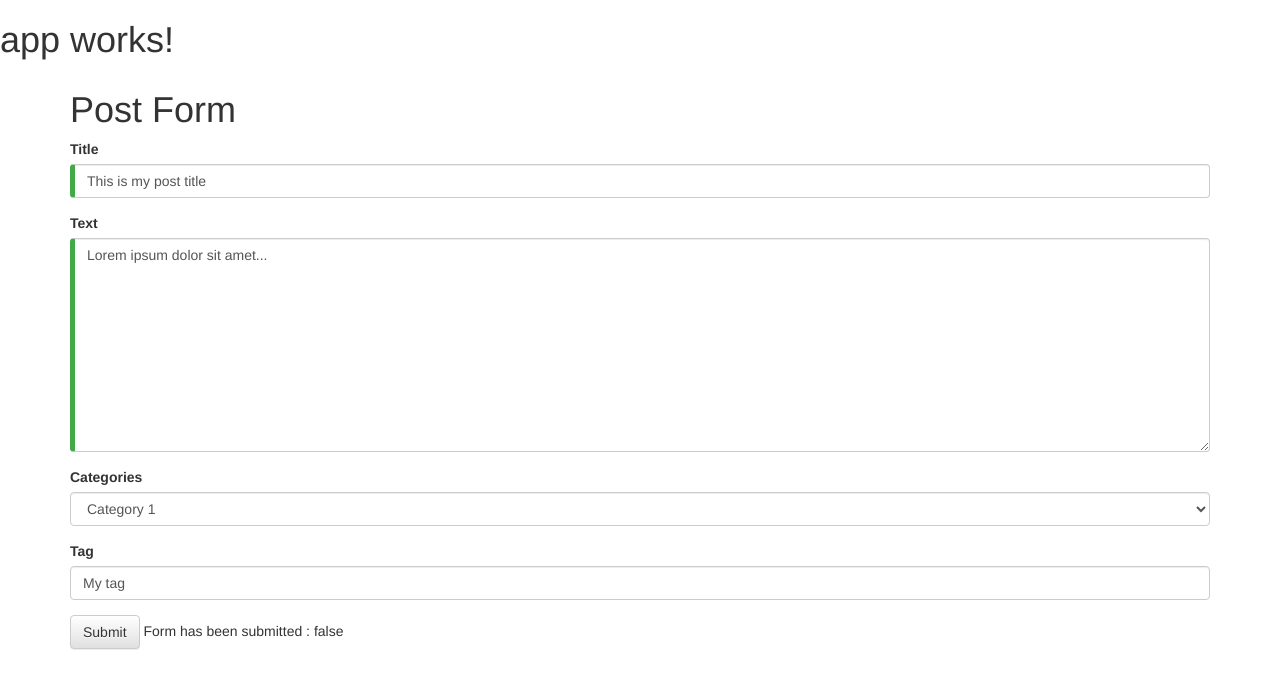
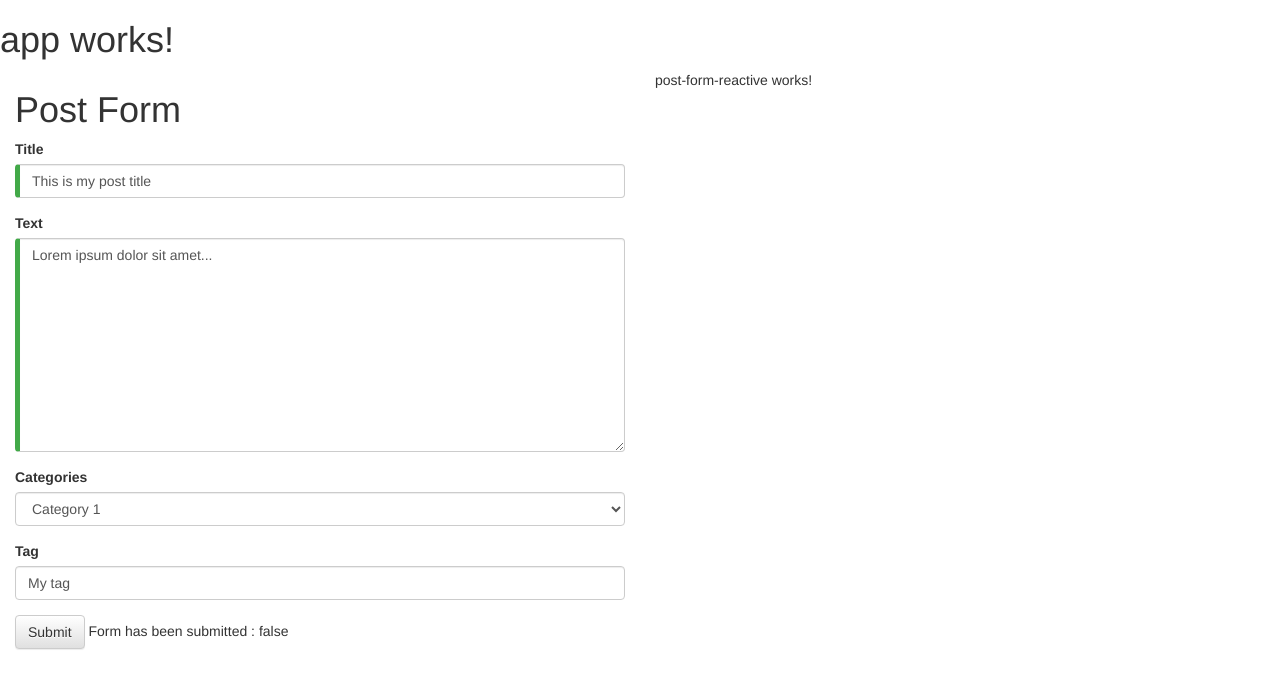
Before and after one commit to WeAreOne/ng-forms, an Angular app: page / in a window 1280 px wide. Shown: the top 688 px of the page. Built offline with nearby package versions, Linux system fonts and the light colour scheme.

Commit message:
Reactive forms : Création d'un nouveau composant

```diff
--- a/src/app/app.component.html
+++ b/src/app/app.component.html
@@ -1,4 +1,14 @@
 <h1>
   {{title}}
 </h1>
-<app-post-form></app-post-form>
+
+<div class="container-fluid">
+  <div class="row">
+    <div class="col-md-6">
+      <app-post-form></app-post-form>
+    </div>
+    <div class="col-md-6">
+      <app-post-form-reactive></app-post-form-reactive>
+    </div>
+  </div>
+</div>
--- /dev/null
+++ b/src/app/posts/post-form-reactive/post-form-reactive.component.html
@@ -0,0 +1,3 @@
+<p>
+  post-form-reactive works!
+</p>
--- /dev/null
+++ b/src/app/posts/post-form-reactive/post-form-reactive.component.ts
@@ -0,0 +1,27 @@
+import { Component, OnInit } from '@angular/core';
+import { FormBuilder } from '@angular/forms';
+import { Post } from '../shared/post.model';
+
+@Component({
+  selector: 'app-post-form-reactive',
+  templateUrl: './post-form-reactive.component.html',
+  styleUrls: ['./post-form-reactive.component.css']
+})
+export class PostFormReactiveComponent implements OnInit {
+  categories = [ 'Category 1', 'Category 2', 'Category 3', 'Category 4', 'Category 5' ];
+
+  model = new Post(1,
+    'This is my post title',
+    'Lorem ipsum dolor sit amet...',
+    this.categories[0],
+    'My tag');
+
+  submitted = false;
+
+  constructor(private fb: FormBuilder) { }
+
+  ngOnInit() {
+  }
+
+  onSubmit() { this.submitted = true; }
+}
--- a/src/app/posts/post-form/post-form.component.html
+++ b/src/app/posts/post-form/post-form.component.html
@@ -1,4 +1,3 @@
-<div class="container">
 <h1>Post Form</h1>
 <form (ngSubmit)="onSubmit()" #postForm="ngForm">
   <div class="form-group">
@@ -29,4 +28,3 @@
           [disabled]="!postForm.form.valid">Submit</button>
   Form has been submitted : {{ submitted }}
 </form>
-</div>
```
Also changed, not shown: src/app/app.module.ts (+6 -3 lines), src/app/posts/post-form-reactive/post-form-reactive.component.css (added). Lines whose indentation alone changed are shown as unchanged.
